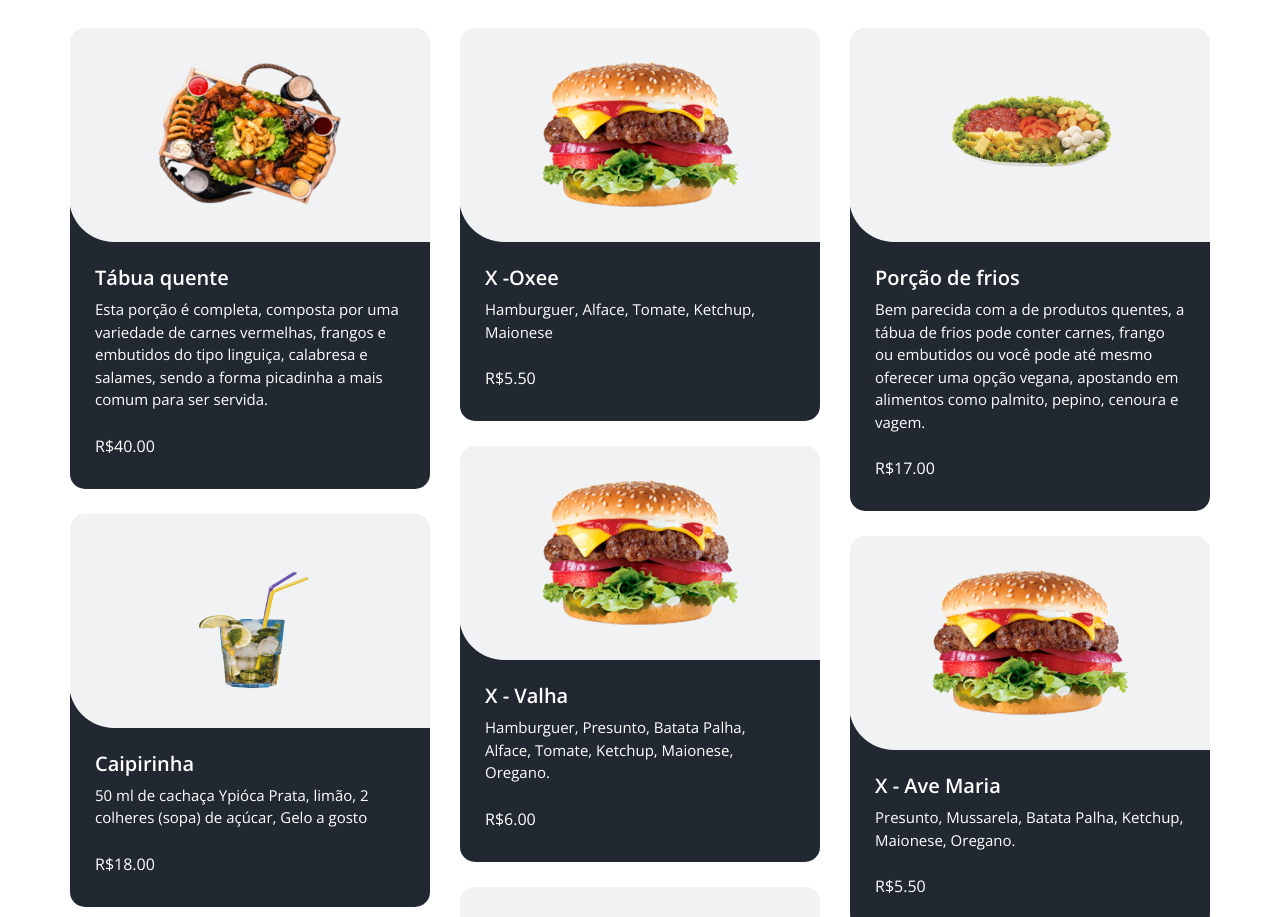
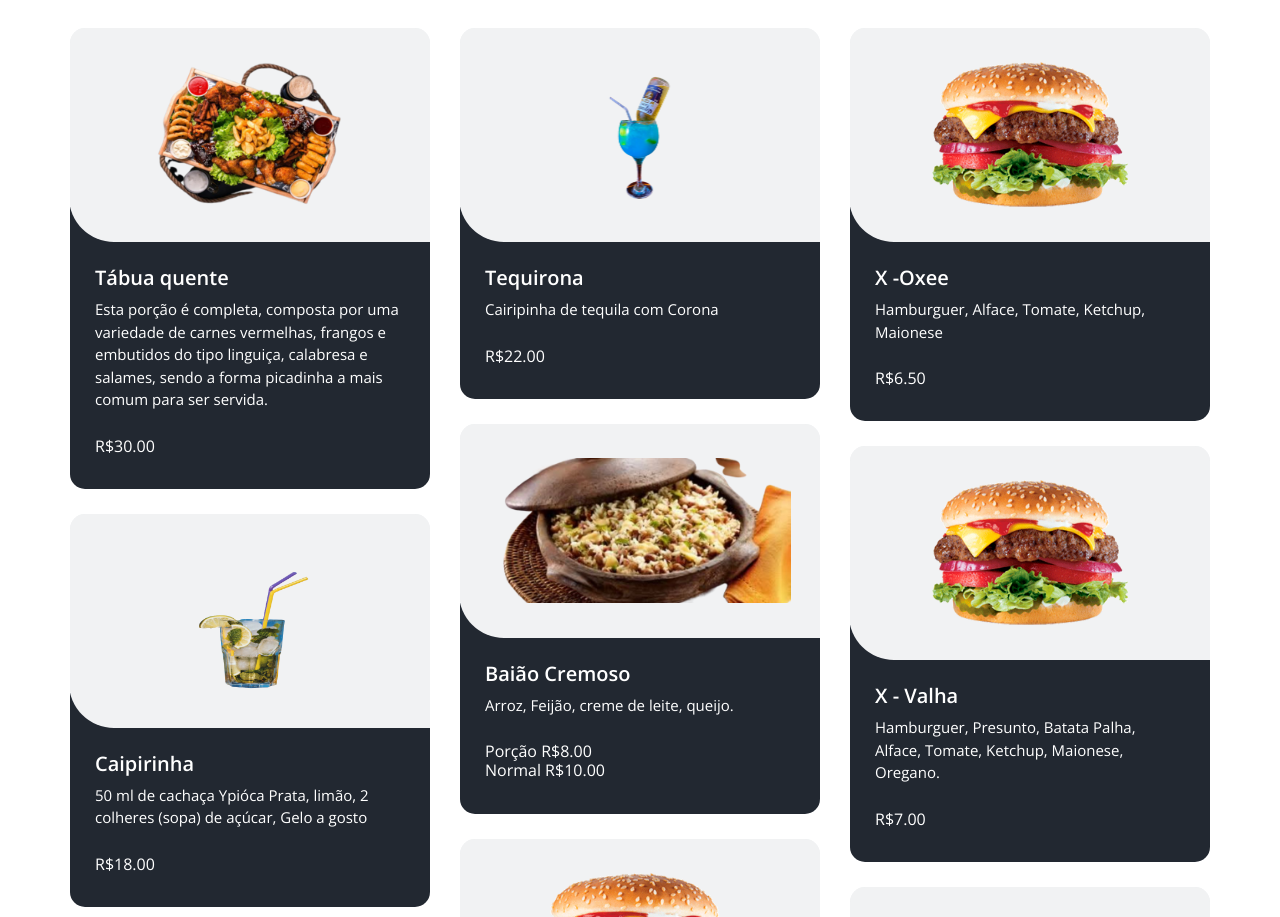
Before and after one commit to jrjrjuquia/oArriEgua, a plain HTML site: page index.html in a window 1280 px wide. Shown: the part 1863-2780 px from the top of the page. Drawn offline with nearby package versions, Linux system fonts and the light colour scheme; some packages are replaced by stand-ins of ours.

Commit message:
arriegua
26/06/2022
hrs 11:12

```diff
--- a/index.html
+++ b/index.html
@@ -278,9 +278,34 @@
                   </p>
                   <div class="options">
                     <h6>
-                      R$40.00
+                      R$30.00
                     </h6>
                    <!-- <a href="https://wa.me/+5588981433526?text=Arri%20%C3%89gua">
+                      <i class="fa fa-whatsapp" aria-hidden="true"></i>
+                    </a> -->
+                  </div>
+                </div>
+              </div>
+            </div>
+          </div>
+          <div class="col-sm-6 col-lg-4 all pasta">
+            <div class="box">
+              <div>
+                <div class="img-box">
+                  <img src="images/tequirona.png" alt="">
+                </div>
+                <div class="detail-box">
+                  <h5>
+                   Tequirona
+                  </h5>
+                  <p>
+                    Cairipinha de tequila com Corona
+                  </p>
+                  <div class="options">
+                    <h6>
+                      R$22.00
+                    </h6>
+                    <!-- <a href="https://wa.me/+5588981433526?text=Arri%20%C3%89gua">
                       <i class="fa fa-whatsapp" aria-hidden="true"></i>
                     </a> -->
                   </div>
@@ -303,7 +328,7 @@
                   </p>
                   <div class="options">
                     <h6>
-                      R$5.50
+                      R$6.50
                     </h6>
                     <!-- <a href="https://wa.me/+5588981433526?text=Arri%20%C3%89gua">
                       <i class="fa fa-whatsapp" aria-hidden="true"></i>
@@ -317,18 +342,19 @@
             <div class="box">
               <div>
                 <div class="img-box">
-                  <img src="images/porçao de frius.png" alt="">
+                  <img src="images/baiao cremoso.png" alt="">
                 </div>
                 <div class="detail-box">
                   <h5>
-                    Porção de frios
+                    Baião Cremoso
                   </h5>
                   <p>
-                    Bem parecida com a de produtos quentes, a tábua de frios pode conter carnes, frango ou embutidos ou você pode até mesmo oferecer uma opção vegana, apostando em alimentos como palmito, pepino, cenoura e vagem.
+                    Arroz, Feijão, creme de leite, queijo.
                   </p>
                   <div class="options">
                     <h6>
-                      R$17.00
+                      Porção R$8.00  <br>
+                      Normal R$10.00
                     </h6>
                     <!-- <a href="https://wa.me/+5588981433526?text=Arri%20%C3%89gua">
                       <i class="fa fa-whatsapp" aria-hidden="true"></i>
@@ -353,7 +379,7 @@
                   </p>
                   <div class="options">
                     <h6>
-                      R$6.00
+                      R$7.00
                     </h6>
                     <!-- <a href="https://wa.me/+5588981433526?text=Arri%20%C3%89gua">
                       <i class="fa fa-whatsapp" aria-hidden="true"></i>
@@ -403,7 +429,7 @@
                   </p>
                   <div class="options">
                     <h6>
-                      R$5.50
+                      R$6.50
                     </h6>
                     <!-- <a href="https://wa.me/+5588981433526?text=Arri%20%C3%89gua">
                       <i class="fa fa-whatsapp" aria-hidden="true"></i>
@@ -453,7 +479,7 @@
                   </p>
                   <div class="options">
                     <h6>
-                      R$7,00
+                      R$8,00
                     </h6>
                     <!-- <a href="https://wa.me/+5588981433526?text=Arri%20%C3%89gua">
                       <i class="fa fa-whatsapp" aria-hidden="true"></i>
@@ -478,7 +504,7 @@
                   </p>
                   <div class="options">
                     <h6>
-                      R$15.00
+                      R$12.00
                     </h6>
                     <!-- <a href="https://wa.me/+5588981433526?text=Arri%20%C3%89gua">
                       <i class="fa fa-whatsapp" aria-hidden="true"></i>
@@ -503,7 +529,7 @@
                   </p>
                   <div class="options">
                     <h6>
-                      R$9.00
+                      R$10.00
                     </h6>
                     <!-- <a href="https://wa.me/+5588981433526?text=Arri%20%C3%89gua">
                       <i class="fa fa-whatsapp" aria-hidden="true"></i>
@@ -528,7 +554,7 @@
                   </p>
                   <div class="options">
                     <h6>
-                      R$10.00
+                      R$11.00
                     </h6>
                     <!-- <a href="https://wa.me/+5588981433526?text=Arri%20%C3%89gua">
                       <i class="fa fa-whatsapp" aria-hidden="true"></i>
@@ -553,7 +579,7 @@
                   </p>
                   <div class="options">
                     <h6>
-                      R$10.00
+                      R$8.00
                     </h6>
                     <!-- <a href="https://wa.me/+5588981433526?text=Arri%20%C3%89gua">
                       <i class="fa fa-whatsapp" aria-hidden="true"></i>
@@ -567,18 +593,18 @@
             <div class="box">
               <div>
                 <div class="img-box">
-                  <img src="images/isca de tilapia.png" alt="">
+                  <img src="images/espeto..png" alt="">
                 </div>
                 <div class="detail-box">
                   <h5>
-                    Porções de Isca de Tilápia
+                    Espeto
                   </h5>
                   <p>
-                    Além das inúmeras sugestões ao decorrer do artigo, disponibilizar porções de frutos do mar também pode ser uma ótima fonte de renda.
+                    Espeto de porco <br> Espeto de frango <br> Espeto de Linguiça.
                   </p>
                   <div class="options">
                     <h6>
-                      R$30.00
+                      R$5.00
                     </h6>
                     <!-- <a href="https://wa.me/+5588981433526?text=Arri%20%C3%89gua">
                       <i class="fa fa-whatsapp" aria-hidden="true"></i>
```
Also changed, not shown: images/baiao cremoso.jpeg (added), images/baiao cremoso.png (added), images/espeto..png (added), images/espeto.jpeg (added), images/tequirona..jpeg (added), images/tequirona.png (added).
